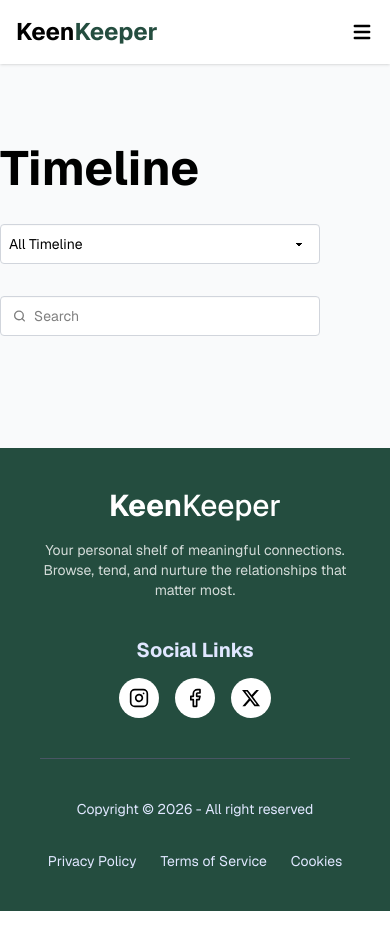
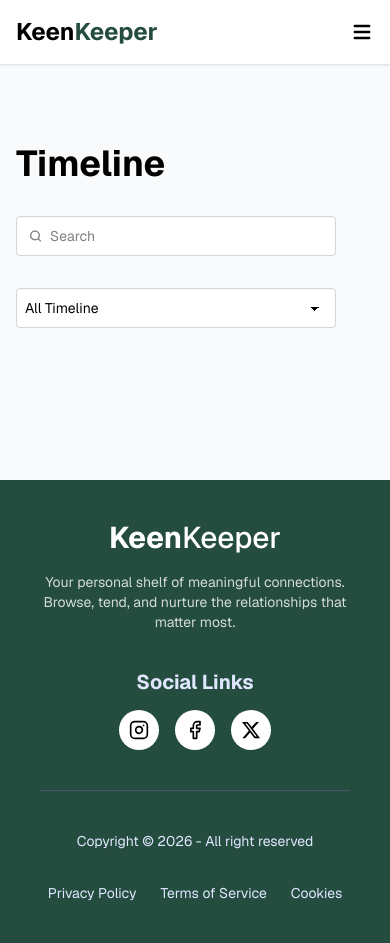
Before and after one commit to Nabil593/keen-keeper, a Next.js app: page /timeline in a window 390 px wide. Before the commit the page ends 911 px from the top, so only its background shows below. Built offline with nearby package versions, Linux system fonts and the light colour scheme.

Commit message:
Timeline compeleted

```diff
--- a/src/Context/InteractionContext.jsx
+++ b/src/Context/InteractionContext.jsx
@@ -2,33 +2,39 @@
 
 import React, { createContext, useContext, useState } from 'react';
 
-// ১. মেইন কনটেক্সট তৈরি (এটি বাইরে থাকবে)
 export const InteractionContext = createContext();
 
-const InteractionProvider = ({ children }) => { // children প্রপ হিসেবে আসবে
+const InteractionProvider = ({ children }) => {
 
-    const [interactions, setInteractions] = useState([]); // অনেকগুলো ডাটা রাখার জন্য Array [] ব্যবহার করা ভালো
+    const [interactions, setInteractions] = useState([]);
 
     const addInteraction = (friend, type) => {
         const newEntry = {
             id: Date.now(),
             friendName: friend.name,
             action: type,
-            timeDate: new Date().toLocaleString()
+            timeDate: new Date().toLocaleDateString('en-US', {
+                month: 'long',
+                day: 'numeric',
+                year: 'numeric'
+            }),
+            todayTime: new Date().toLocaleTimeString('en-US', {
+                hour: 'numeric',
+                minute: '2-digit',
+                hour12: true
+            })
         };
-        // নতুন ডাটাকে আগের ডাটাগুলোর সামনে যোগ করা
+
         setInteractions(prev => [newEntry, ...prev]);
     };
 
     return (
-        // ২. Provider এর মাধ্যমে ভ্যালু পাস করা
         <InteractionContext.Provider value={{ interactions, addInteraction }}>
             {children}
         </InteractionContext.Provider>
     );
 };
 
-// ৩. ডাটা ব্যবহারের জন্য একটি কাস্টম হুক (সহজ করার জন্য)
 export const useInteractions = () => useContext(InteractionContext);
 
 export default InteractionProvider;
--- a/src/app/timeline/page.jsx
+++ b/src/app/timeline/page.jsx
@@ -11,15 +11,19 @@ const TimelinePage = () => {
 
     const { interactions } = useInteractions();
     const [filterType, setFilterType] = useState("All");
+    const [search, setSearch] = useState("");
 
     const filteredInteractions = filterType === "All" ? interactions : interactions.filter(filtered => filtered.action === filterType);
 
+    const searchedInteractions = search
+        ? filteredInteractions.filter((interact) => interact.friendName.toLowerCase().includes(search.toLowerCase()))
+        : filteredInteractions;
 
     return (
-        <div className="max-w-[1300px] mx-auto w-full my-20 space-y-8">
+        <div className="max-w-[1200px] mx-auto w-full my-20 space-y-8 mb-30 lg:px-12 md:px-6 px-4">
 
-            <h2 className="text-5xl font-bold">Timeline</h2>
-            <div className="flex lg:flex-row md:flex-row flex-col gap-8 justify-between">
+            <h2 className="lg:text-5xl md:text-4xl text-4xl font-bold">Timeline</h2>
+            <div className="flex lg:flex-row md:flex-row flex-col-reverse gap-8 justify-between">
                 <div className="w-full">
                     <select value={filterType} onChange={(e) => setFilterType(e.target.value)} className="select appearance-none bg-white border border-gray-300 rounded p-2">
                         <option value="All">All Timeline</option>
@@ -42,19 +46,19 @@ const TimelinePage = () => {
                             <path d="m21 21-4.3-4.3"></path>
                         </g>
                     </svg>
-                    <input type="search" required placeholder="Search" />
+                    <input onChange={(e) => setSearch(e.target.value)} type="search" required placeholder="Search" />
                 </label>
             </div>
 
             <div>
                 <div className="flex flex-col gap-6">
                     {
-                        filteredInteractions.map(interact => (
-                            <div key={interact.id} className="bg-white shadow-lg p-4 rounded-sm flex gap-8">
-                                <Image src={interact.action === 'call' ? call : interact.action === 'text' ? text : video} alt={interact.action} />
+                        searchedInteractions.map(interact => (
+                            <div key={interact.id} className="bg-white shadow-sm p-4 rounded-sm flex gap-8">
+                                <Image src={interact.action === 'call' ? call : interact.action === 'text' ? text : video} alt={interact.action} width={40} height={20}/>
                                 <div>
-                                    <p>{interact.friendName}</p>
-                                    <p>{interact.timeDate}</p>
+                                    <p className="text-[20px] font-medium text-[#244D3F]">{interact.action.charAt(0).toUpperCase() + interact.action.slice(1)}<span className="text-gray-500 text-[16px]"> with {interact.friendName}</span></p>
+                                    <p className="text-gray-500">{interact.timeDate} {interact.todayTime}</p>
                                 </div>
                             </div>
                         ))
```
